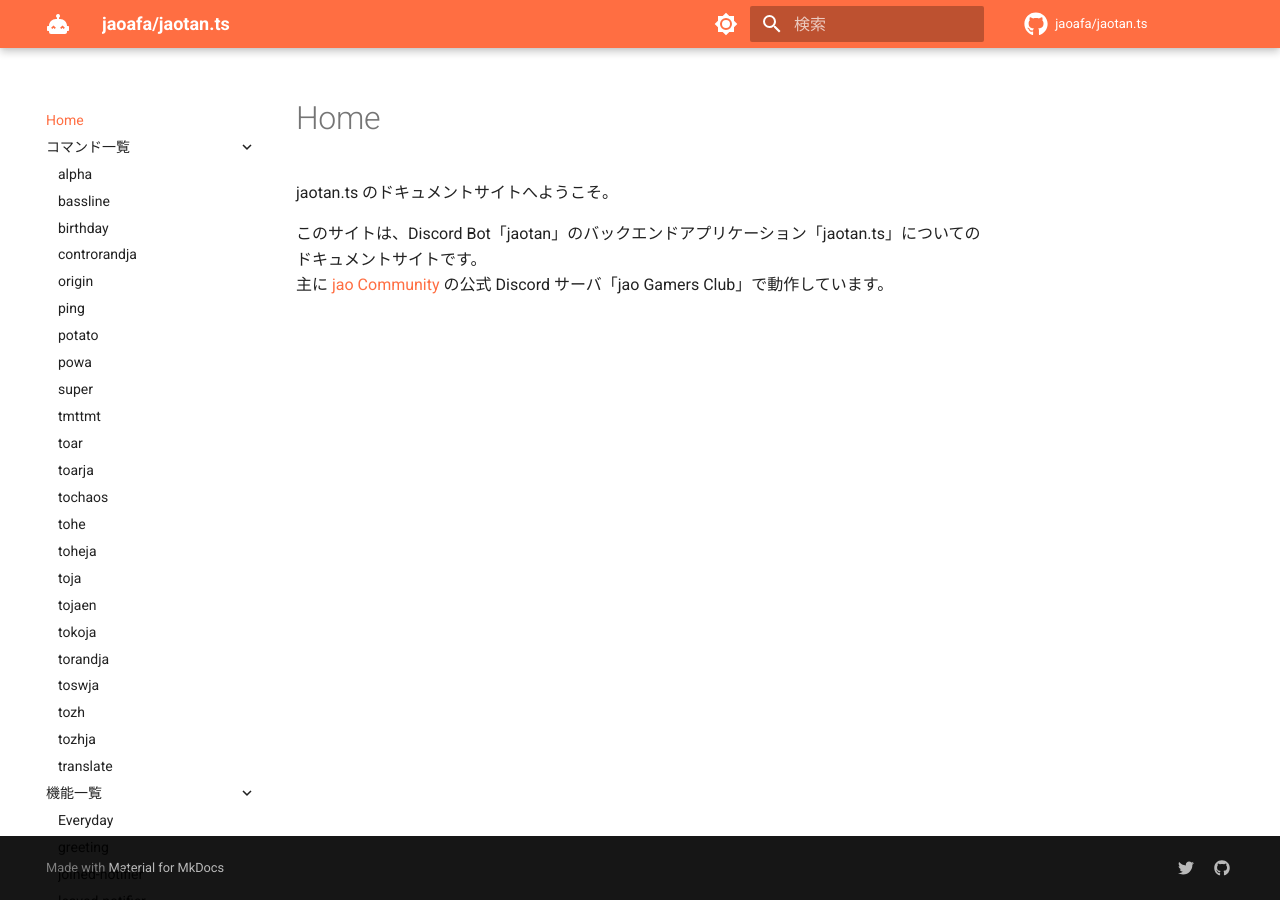
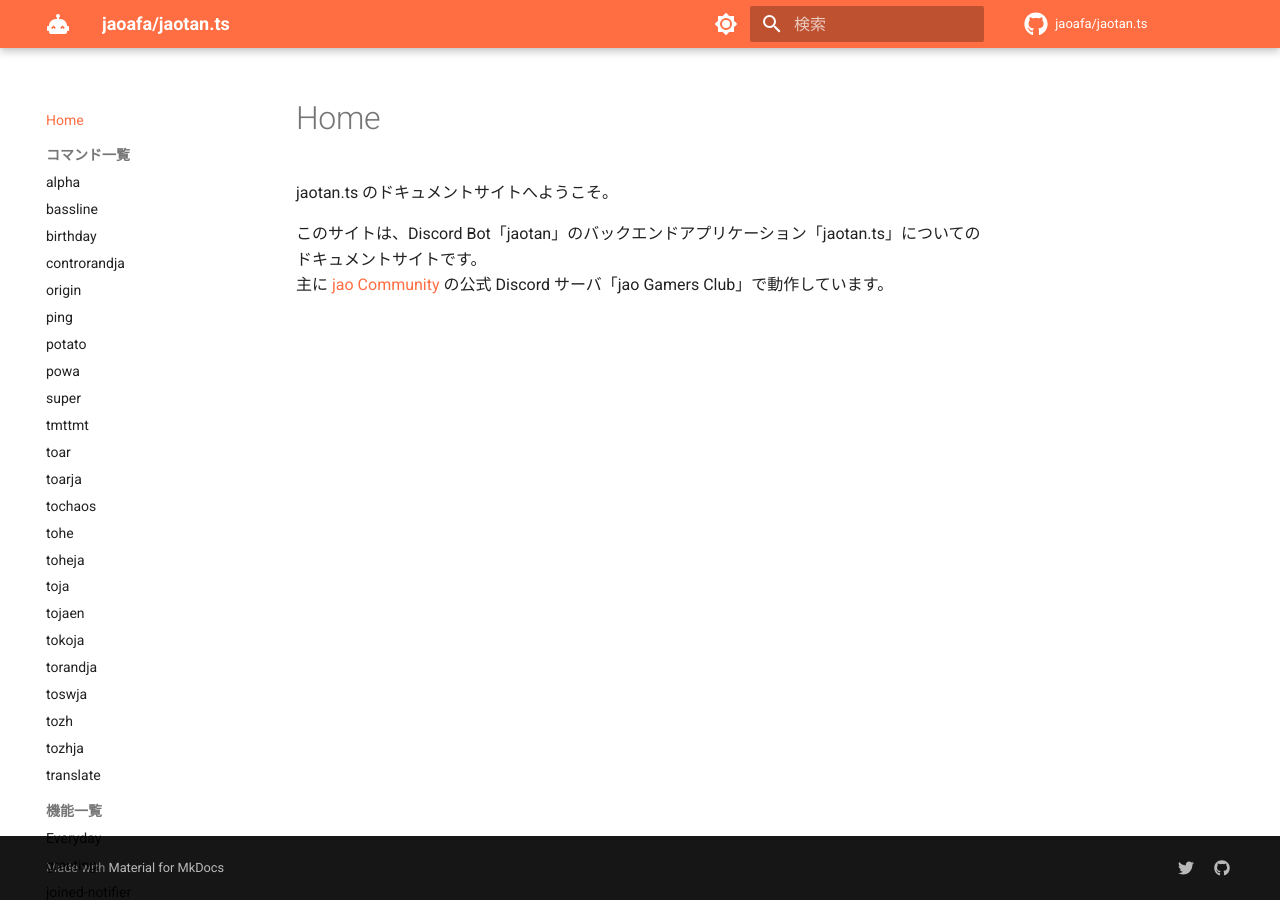
Before and after one commit to jaoafa/jaotan.ts, an MkDocs documentation site: the page built from docs/index.md, in a window 1280 px wide. Built offline with MkDocs 1.6.1 and Material for MkDocs 9.7.7, drawn with Linux system fonts in a browser that asks for light colours; comment, search, counter and statistics services are not loaded.

```diff
--- a/mkdocs.yml
+++ b/mkdocs.yml
@@ -33,6 +33,8 @@ theme:
     - navigation.instant
     - navigation.expand
     - navigation.indexes
+    - navigation.sticky
+    - navigation.sections
     - toc.follow
     - content.code.copy
   icon:
```
Also changed, not shown: docs/commands/.index-template.md (added, +3 -0 lines), docs/features/.index-template.md (added, +3 -0 lines), docs/commands/.pages, 3 other files.
